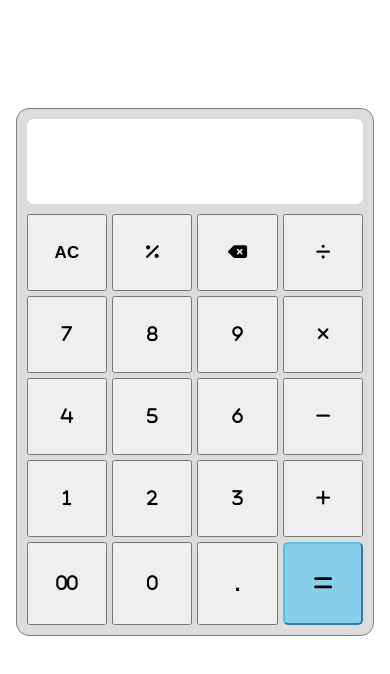
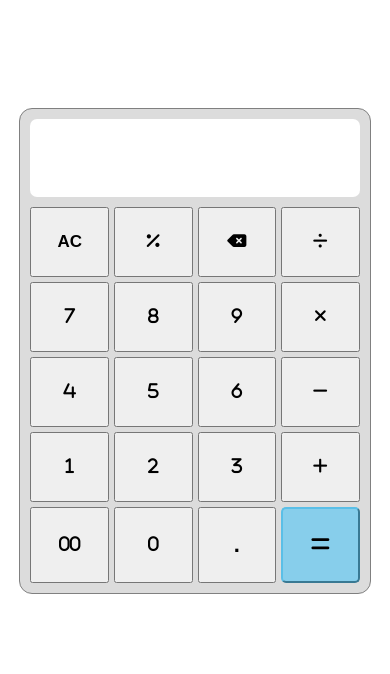
Before and after one commit to ssvj-07/calculator, a plain HTML site: page index.html in a window 390 px wide. Drawn offline with Linux system fonts and the light colour scheme.

Commit message:
Update style.css

```diff
--- a/style.css
+++ b/style.css
@@ -1,6 +1,6 @@
 .calculator-container{
     width: 22vw;
-    height: 60vh;
+    height: 55vh;
     margin: auto;
     position: relative;
     top: 100px;
@@ -48,6 +48,6 @@
 
 @media screen and (max-width: 800px) {
     .calculator-container{
-        width: 90%;
+        width: 88%;
     }
 }
```
